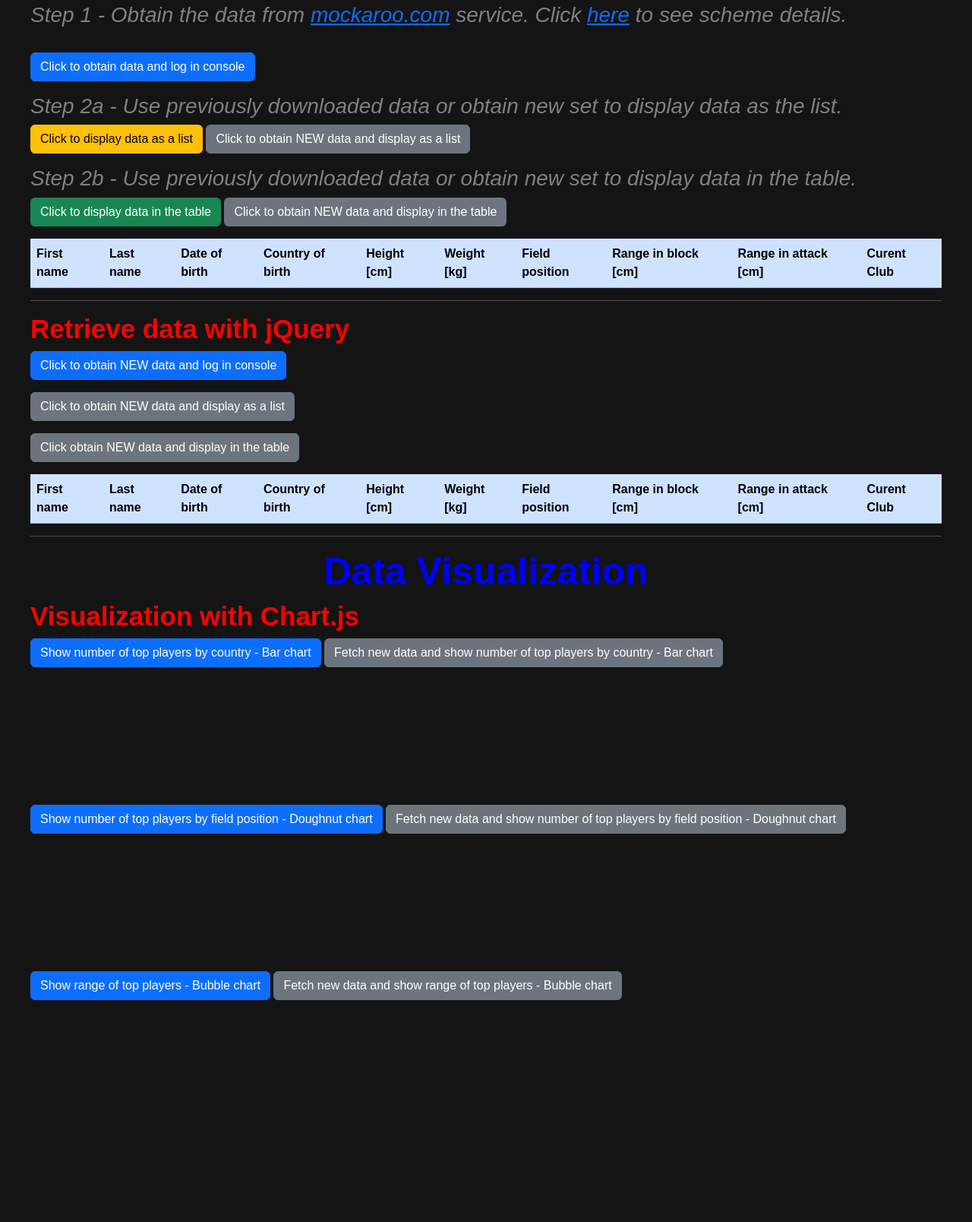
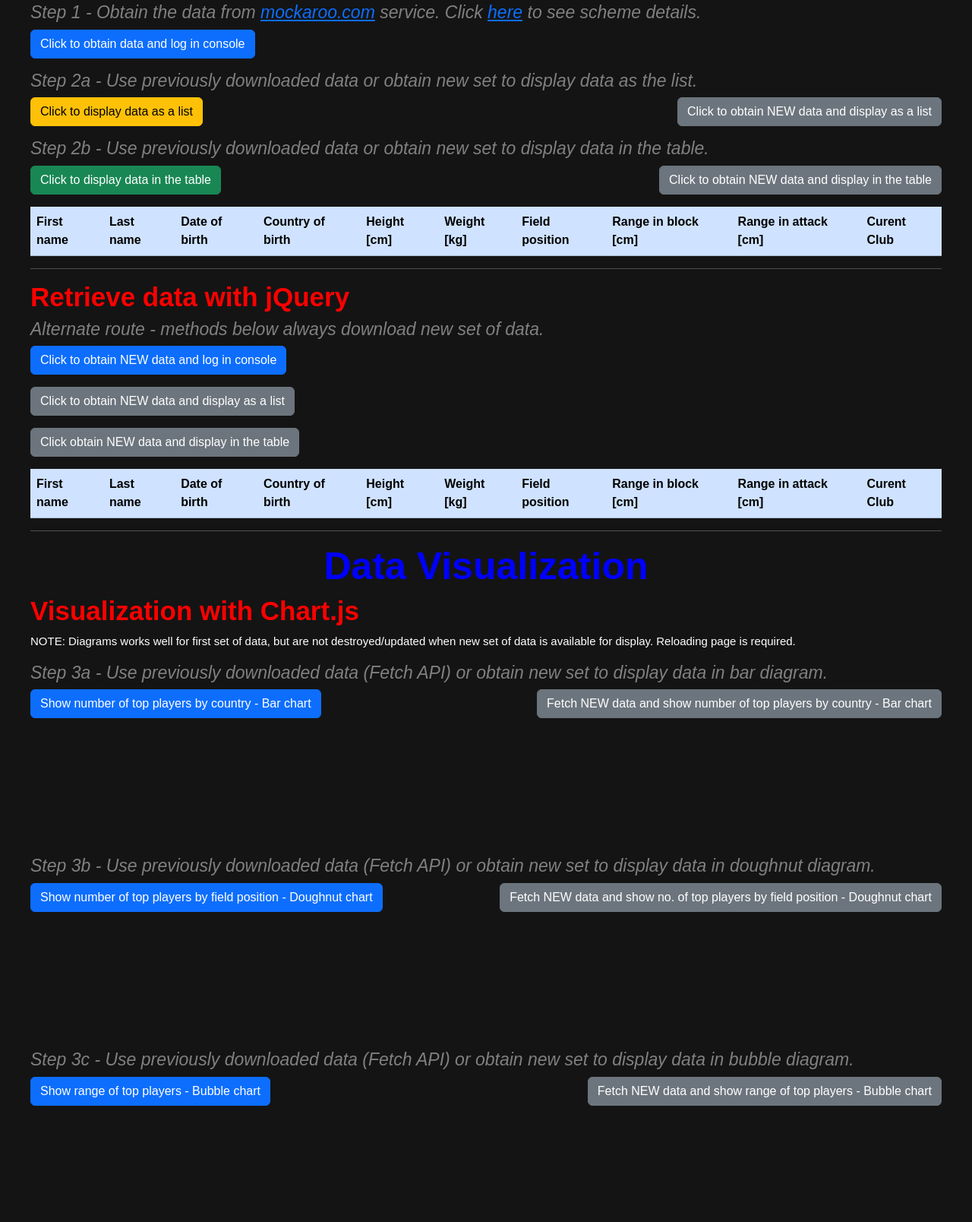
Before and after one commit to lukasz-malec2/EDI, a plain HTML site: page EDI/index.html in a window 1280 px wide. Shown: the part 966-2574 px from the top of the page at 76% size. Before the commit the page ends 2439 px from the top, so only its background shows below. Drawn offline with nearby package versions, Linux system fonts and the light colour scheme.

Commit message:
typos & columns for buttons

```diff
--- a/EDI/index.html
+++ b/EDI/index.html
@@ -90,17 +90,31 @@
 <hr>
         <h1>Imported data</h1>
             <h2>Retrieve data with Fetch API</h2>
-            <h3>Step 1 - Obtain the data from <a href="https://www.mockaroo.com" target="_blank">mockaroo.com</a> service. Click <a href="https://lukasz-malec2.gitbub.io/EDI/scheme_details.html" target="_blank">here</a> to see scheme details.</h3><br>
+            <h3>Step 1 - Obtain the data from <a href="https://www.mockaroo.com" target="_blank">mockaroo.com</a> service. Click <a href="https://lukasz-malec2.gitbub.io/EDI/scheme_details.html" target="_blank">here</a> to see scheme details.</h3>
             <button id="Fetch_API_console_button" onclick = "Fetch_and_log_to_console()" class ="btn btn-primary">Click to obtain data and log in console</button>
             <p></p>
+
             <h3>Step 2a - Use previously downloaded data or obtain new set to display data as the list.</h3>
+            <div class="row">
+                <div class="column_left">
                     <button id="Display_data_as_list1" onclick = "Display_data_as_list1()" class ="btn btn-warning">Click to display data as a list</button>
+                </div>
+                <div class="column_right">
                     <button id="Fetch_API_button" onclick = "Fetch_and_display_data()" class ="btn btn-secondary">Click to obtain NEW data and display as a list</button>
+                </div>
+            </div>
+            <p></p>
+            <div id="Fetch_retrieved_data"></div>
             <p></p>
             <h3>Step 2b - Use previously downloaded data or obtain new set to display data in the table.</h3>
-            <div id="Fetch_retrieved_data"></div>
+            <div class="row">
+                <div class="column_left">
                     <button id="Display_data_in_table1" onclick = "Display_data_in_table1()" class ="btn btn-success">Click to display data in the table</button>
+                </div>
+                <div class ="column_right">
                     <button id="Fetch_API_button_table" onclick = "Fetch_and_display_table()" class ="btn btn-secondary">Click to obtain NEW data and display in the table</button>
+                </div>
+            </div>
             <p></p>
             <table class="table table-hover">
                 <thead>
@@ -126,6 +140,7 @@
 
 
             <h2>Retrieve data with jQuery</h2>
+            <h3>Alternate route - methods below always download new set of data.</h3>
             <button id="jQuery_console_button" onclick="jQuery_to_console()" class="btn btn-primary">Click to obtain NEW data and log in console</button>
             <p></p>
             <button id="jQuery_button" onclick="jQuery_display_data()" class="btn btn-secondary">Click to obtain NEW data and display as a list</button>
@@ -265,20 +280,42 @@
         <!--CZĘŚĆ Z WYKRESAMI-->
        <h1>Data Visualization</h1>
             <h2 id="test">Visualization with Chart.js</h2>
+            <p>NOTE: Diagrams works well for first set of data, but are not destroyed/updated when new set of data is available for display. Reloading page is required.</p>
+            <h3>Step 3a - Use previously downloaded data (Fetch API) or obtain new set to display data in bar diagram.</h3>
+            <div class="row">
+                <div class="column_left">
                     <button id="Chartjs_viz_old_data" onclick = "chart_js_method_old_data()" class ="btn btn-primary">Show number of top players by country - Bar chart</button>
-            <button id="Chartjs_viz" onclick = "chart_js_method()" class ="btn btn-secondary">Fetch new data and show number of top players by country - Bar chart</button>
+                </div>
+                <div class="column_right">
+                    <button id="Chartjs_viz" onclick = "chart_js_method()" class ="btn btn-secondary">Fetch NEW data and show number of top players by country - Bar chart</button>
+                </div>
+            </div>
             <div>
                 <canvas id="players_by_country_chart"></canvas>
             </div>
             <br>
+            <h3>Step 3b - Use previously downloaded data (Fetch API) or obtain new set to display data in doughnut diagram.</h3>
+            <div class="row">
+                <div class="column_left">
                     <button id="Chartjs_viz2_old_data" onclick = "chart_js_method2_old_data()" class ="btn btn-primary">Show number of top players by field position - Doughnut chart</button>
-            <button id="Chartjs_viz2" onclick = "chart_js_method2()" class ="btn btn-secondary">Fetch new data and show number of top players by field position - Doughnut chart</button>
+                </div>
+                <div class="column_right">
+                    <button id="Chartjs_viz2" onclick = "chart_js_method2()" class ="btn btn-secondary">Fetch NEW data and show no. of top players by field position - Doughnut chart</button>
+                </div>
+            </div>
             <div class="small_diag">
                 <canvas id="players_by_position_chart"></canvas>
             </div>
             <br>
+            <h3>Step 3c - Use previously downloaded data (Fetch API) or obtain new set to display data in bubble diagram.</h3>
+            <div class="row">
+                <div class="column_left">
                     <button id="Chartjs_viz3_old_data" onclick = "chart_js_method3_old_data()" class ="btn btn-primary">Show range of top players - Bubble chart</button>
-            <button id="Chartjs_viz3" onclick = "chart_js_method3()" class ="btn btn-secondary">Fetch new data and show range of top players - Bubble chart</button>
+                </div>
+                <div class="column_right">
+                    <button id="Chartjs_viz3" onclick = "chart_js_method3()" class ="btn btn-secondary">Fetch NEW data and show range of top players - Bubble chart</button>
+                </div>
+            </div>
             <div>
                 <canvas id="bubble_chart_range"></canvas>
             </div>
--- a/EDI/style.css
+++ b/EDI/style.css
@@ -14,7 +14,7 @@
 
   h3 {
     color: gray;
-    font-size: 28px;
+    font-size: 23px;
     font-style: italic;
   }
 
@@ -82,6 +82,17 @@
     height: 200px;
   }
 
+  .column_left {
+    float: left;
+    width: 50%;
+  }
+
+  .column_right {
+    float: left;
+    width: 50%;
+    text-align: right;
+  }
+
   .column2 {
     float: left;
     width: 75%;
```
Lines whose indentation alone changed are shown as unchanged.
